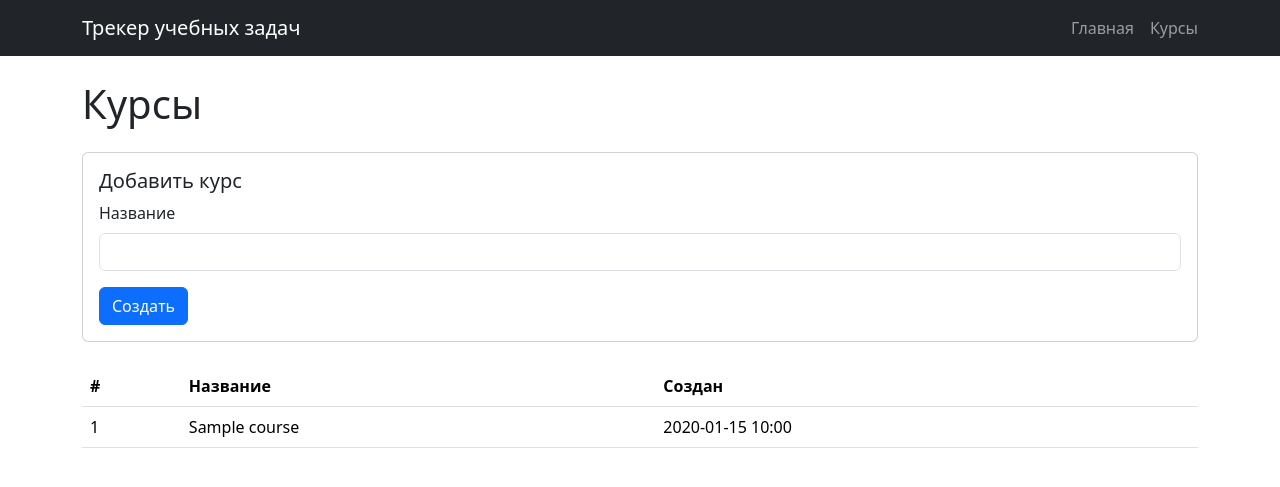
After one commit to yazeffIvan/study-task-tracker, a FastAPI app: template src/templates/courses.html in a window 1280 px wide. The commit adds this page. Shown: the top 487 px of the page. Run offline with FastAPI, Linux system fonts and the light colour scheme; the template is opened without the code that fills it: most values are stand-ins (such as "Sample title", 1, 10 or a date in 2020).

Commit message:
feat(us-2): add course creation with validation (#22)

```diff
--- /dev/null
+++ b/src/db.py
@@ -0,0 +1,21 @@
+from sqlalchemy import create_engine
+from sqlalchemy.orm import DeclarativeBase, sessionmaker
+
+DATABASE_URL = "sqlite:///./study_tracker.db"
+
+engine = create_engine(DATABASE_URL, connect_args={"check_same_thread": False})
+SessionLocal = sessionmaker(bind=engine, autoflush=False, autocommit=False)
+
+
+class Base(DeclarativeBase):
+    """Базовый класс для всех моделей."""
+    pass
+
+
+def get_db():
+    """Зависимость FastAPI: сессия БД на время запроса."""
+    db = SessionLocal()
+    try:
+        yield db
+    finally:
+        db.close()
--- a/src/main.py
+++ b/src/main.py
@@ -1,17 +1,17 @@
 from pathlib import Path
 
-from fastapi import FastAPI, Request
-from fastapi.responses import HTMLResponse
+from fastapi import Depends, FastAPI, Form, Request
+from fastapi.responses import HTMLResponse, RedirectResponse
 from fastapi.staticfiles import StaticFiles
 from fastapi.templating import Jinja2Templates
-from sqlalchemy import create_engine
-from sqlalchemy.orm import sessionmaker
+from sqlalchemy.orm import Session
+
+from src.db import Base, engine, get_db
+from src.models import Course
 
 BASE_DIR = Path(__file__).resolve().parent
-DATABASE_URL = "sqlite:///./study_tracker.db"
 
-engine = create_engine(DATABASE_URL, connect_args={"check_same_thread": False})
-SessionLocal = sessionmaker(bind=engine, autoflush=False, autocommit=False)
+Base.metadata.create_all(bind=engine)
 
 app = FastAPI(title="Трекер учебных задач")
 
@@ -33,3 +33,40 @@ def index(request: Request) -> HTMLResponse:
         name="index.html",
         context={"title": "Трекер учебных задач"},
     )
+
+
+@app.get("/courses", response_class=HTMLResponse)
+def list_courses(request: Request, db: Session = Depends(get_db)) -> HTMLResponse:
+    """Страница со списком курсов и формой создания."""
+    courses = db.query(Course).order_by(Course.created_at.desc()).all()
+    return templates.TemplateResponse(
+        request=request,
+        name="courses.html",
+        context={"title": "Курсы", "courses": courses, "error": None},
+    )
+
+
+@app.post("/courses")
+def create_course(
+    request: Request,
+    title: str = Form(...),
+    db: Session = Depends(get_db),
+):
+    """Создание курса. При пустом названии возвращается форма с ошибкой."""
+    if not title.strip():
+        courses = db.query(Course).order_by(Course.created_at.desc()).all()
+        return templates.TemplateResponse(
+            request=request,
+            name="courses.html",
+            context={
+                "title": "Курсы",
+                "courses": courses,
+                "error": "Название обязательно",
+            },
+            status_code=400,
+        )
+
+    course = Course(title=title.strip())
+    db.add(course)
+    db.commit()
+    return RedirectResponse(url="/courses", status_code=303)
--- /dev/null
+++ b/src/schemas.py
@@ -0,0 +1,5 @@
+from pydantic import BaseModel, Field
+
+
+class CourseCreate(BaseModel):
+    title: str = Field(min_length=1, max_length=200, strip_whitespace=True)
--- a/src/templates/base.html
+++ b/src/templates/base.html
@@ -12,6 +12,14 @@
     <nav class="navbar navbar-dark bg-dark mb-4">
         <div class="container">
             <a class="navbar-brand" href="/">Трекер учебных задач</a>
+            <ul class="navbar-nav flex-row">
+                <li class="nav-item me-3">
+                    <a class="nav-link" href="/">Главная</a>
+                </li>
+                <li class="nav-item">
+                    <a class="nav-link" href="/courses">Курсы</a>
+                </li>
+            </ul>
         </div>
     </nav>
     <main class="container">
--- /dev/null
+++ b/src/templates/courses.html
@@ -0,0 +1,52 @@
+{% extends "base.html" %}
+
+{% block content %}
+<h1 class="mb-4">Курсы</h1>
+
+{% if error %}
+<div class="alert alert-danger">{{ error }}</div>
+{% endif %}
+
+<div class="card mb-4">
+    <div class="card-body">
+        <h5 class="card-title">Добавить курс</h5>
+        <form method="post" action="/courses">
+            <div class="mb-3">
+                <label for="title" class="form-label">Название</label>
+                <input
+                    type="text"
+                    class="form-control"
+                    id="title"
+                    name="title"
+                    maxlength="200"
+                    required
+                >
+            </div>
+            <button type="submit" class="btn btn-primary">Создать</button>
+        </form>
+    </div>
+</div>
+
+{% if courses %}
+<table class="table">
+    <thead>
+        <tr>
+            <th>#</th>
+            <th>Название</th>
+            <th>Создан</th>
+        </tr>
+    </thead>
+    <tbody>
+        {% for course in courses %}
+        <tr>
+            <td>{{ course.id }}</td>
+            <td>{{ course.title }}</td>
+            <td>{{ course.created_at.strftime("%Y-%m-%d %H:%M") }}</td>
+        </tr>
+        {% endfor %}
+    </tbody>
+</table>
+{% else %}
+<p class="text-muted">Курсов пока нет. Создайте первый.</p>
+{% endif %}
+{% endblock %}
```
Also changed, not shown: src/models.py (added, +16 -0 lines), tests/test_courses.py (added, +58 -0 lines), 2 other files.
